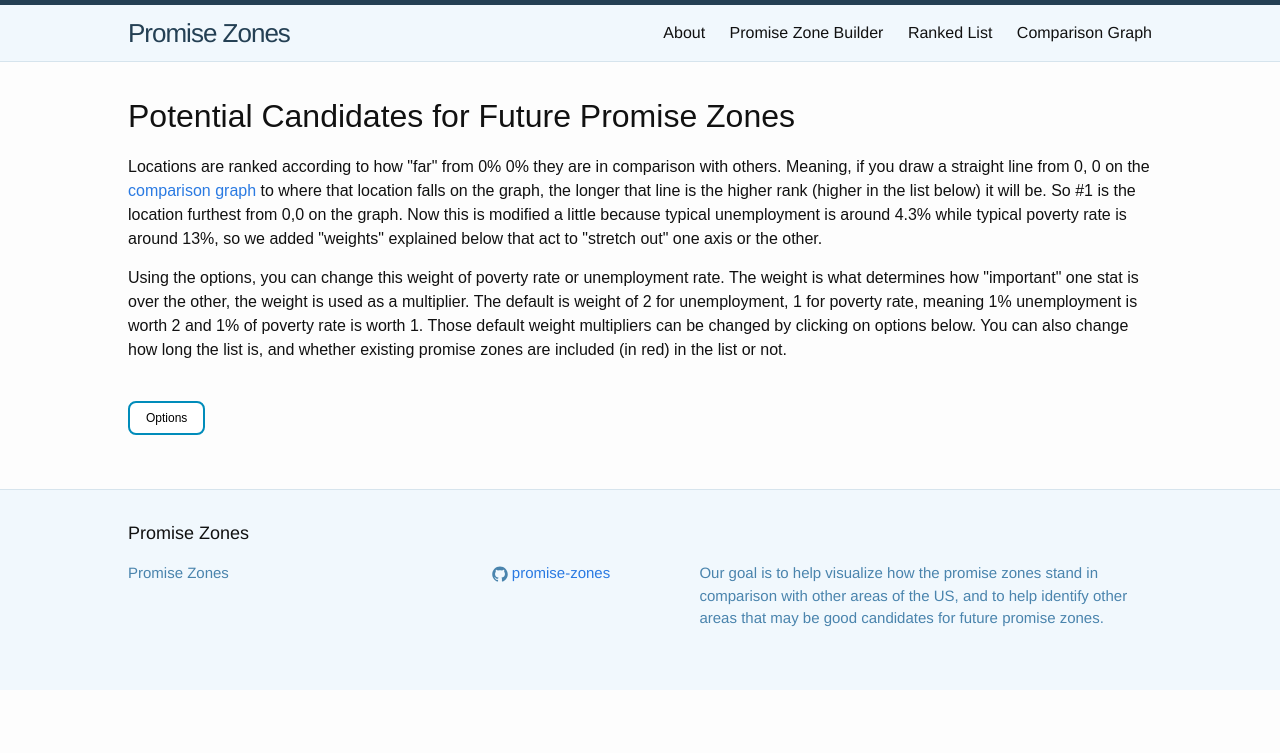
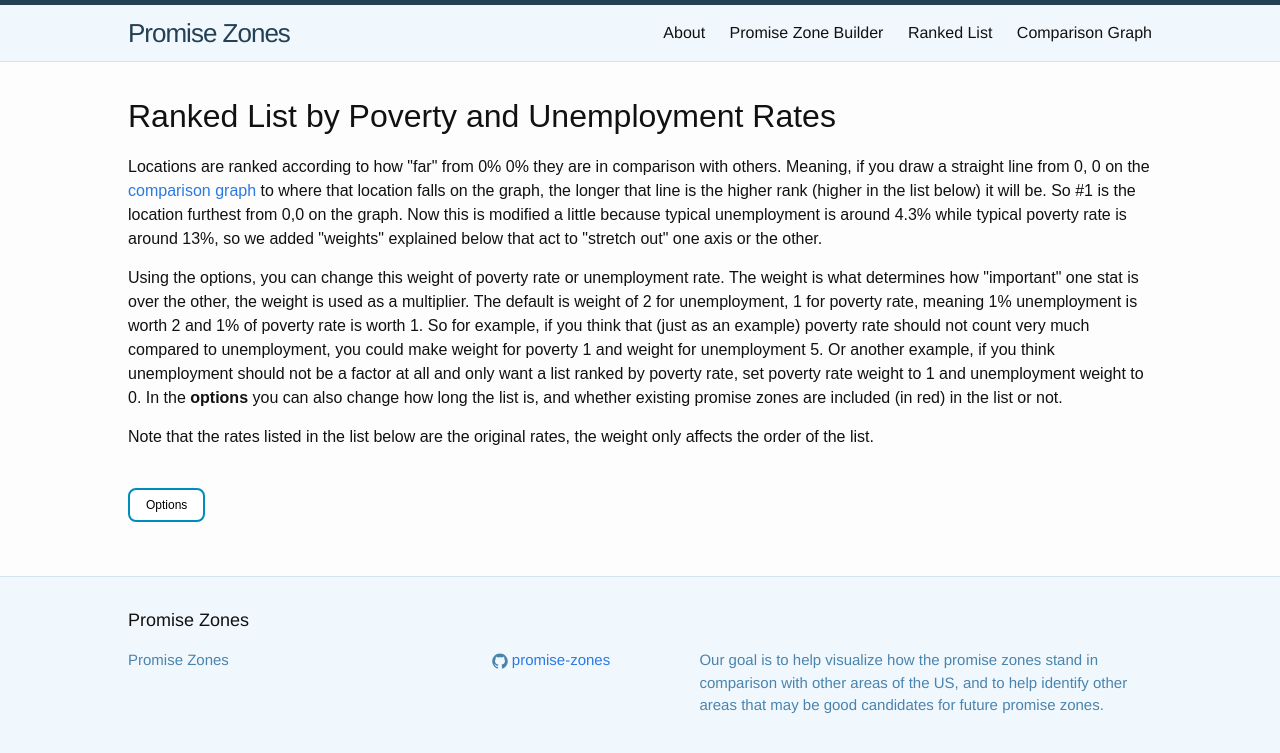
Before and after one commit to promise-zones/promise-zones.github.io, a Jekyll site: the page built from ranked-list.html, in a window 1280 px wide. Shown: the top 753 px of the page. Built offline with Jekyll 4.4.1, drawn with Linux system fonts in a browser that asks for light colours.

Commit message:
further description changes for ranked list

```diff
--- a/ranked-list.html
+++ b/ranked-list.html
@@ -4,9 +4,10 @@ title: Ranked List
 pageJs: rank
 ---
 <div id="candidates">
-	<h1>Potential Candidates for Future Promise Zones</h1>
+	<h1>Ranked List by Poverty and Unemployment Rates</h1>
 	<p>Locations are ranked according to how "far" from 0% 0% they are in comparison with others.  Meaning, if you draw a straight line from 0, 0 on the <a href="{{ baseurl }}/visualize.html">comparison graph</a> to where that location falls on the graph, the longer that line is the higher rank (higher in the list below) it will be.  So #1 is the location furthest from 0,0 on the graph.  Now this is modified a little because typical unemployment is around 4.3% while typical poverty rate is around 13%, so we added "weights" explained below that act to "stretch out" one axis or the other.</p>
-	<p>Using the options, you can change this weight of poverty rate or unemployment rate. The weight is what determines how "important" one stat is over the other, the weight is used as a multiplier.  The default is weight of 2 for unemployment, 1 for poverty rate, meaning 1% unemployment is worth 2 and 1% of poverty rate is worth 1.  Those default weight multipliers can be changed by clicking on options below.  You can also change how long the list is, and whether existing promise zones are included (in red) in the list or not.</p>
+	<p>Using the options, you can change this weight of poverty rate or unemployment rate. The weight is what determines how "important" one stat is over the other, the weight is used as a multiplier.  The default is weight of 2 for unemployment, 1 for poverty rate, meaning 1% unemployment is worth 2 and 1% of poverty rate is worth 1.  So for example, if you think that (just as an example) poverty rate should not count very much compared to unemployment, you could make weight for poverty 1 and weight for unemployment 5.  Or another example, if you think unemployment should not be a factor at all and only want a list ranked by poverty rate, set poverty rate weight to 1 and unemployment weight to 0.  In the <strong>options</strong> you can also change how long the list is, and whether existing promise zones are included (in red) in the list or not.</p>
+	<p>Note that the rates listed in the list below are the original rates, the weight only affects the order of the list.</p>
 	<br>
 	<button id="settingsToggle" onclick="candidates.toggleSettings(); return false;">Options</button>
 	<fieldset id="settings" style="display: none;">
```
